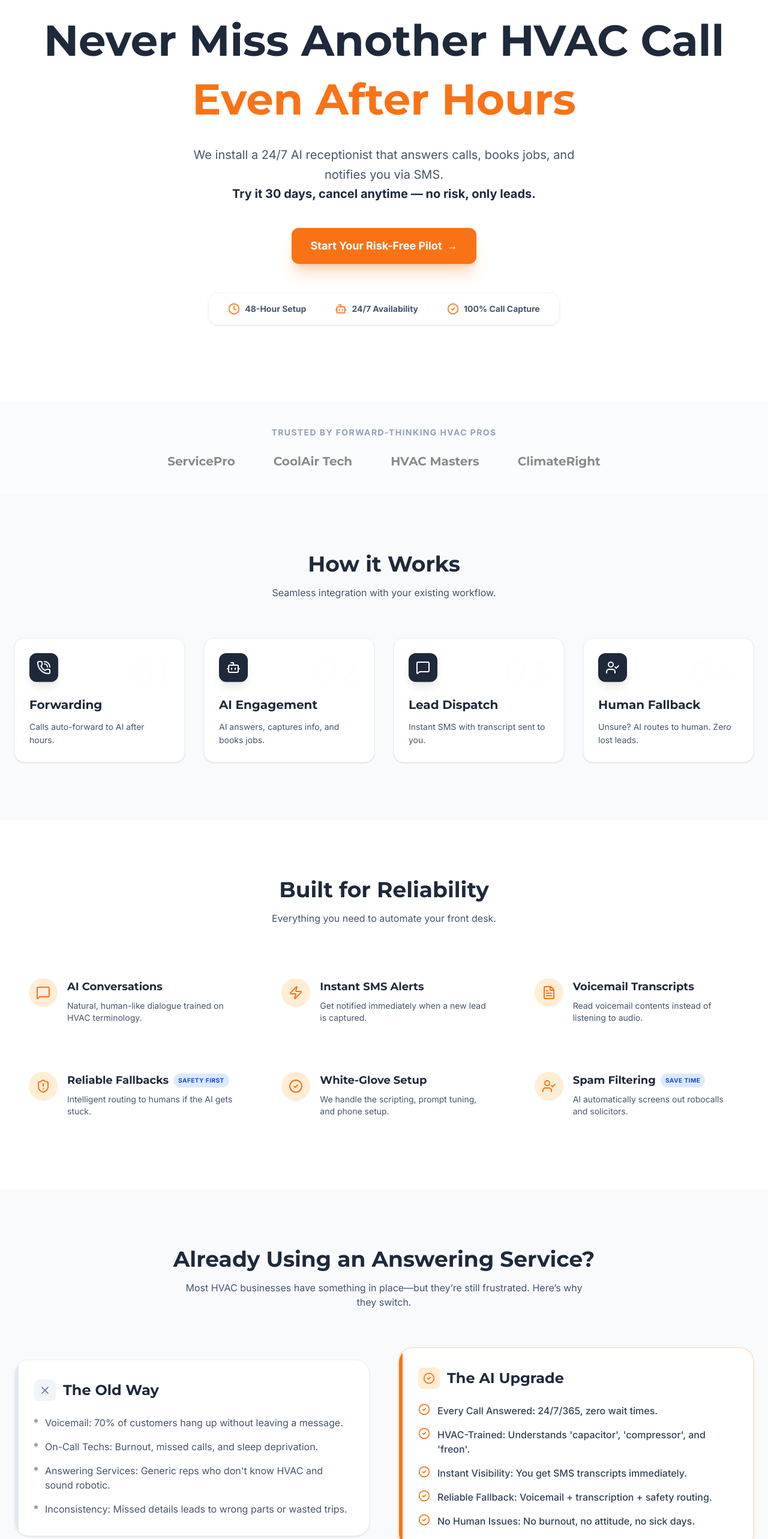
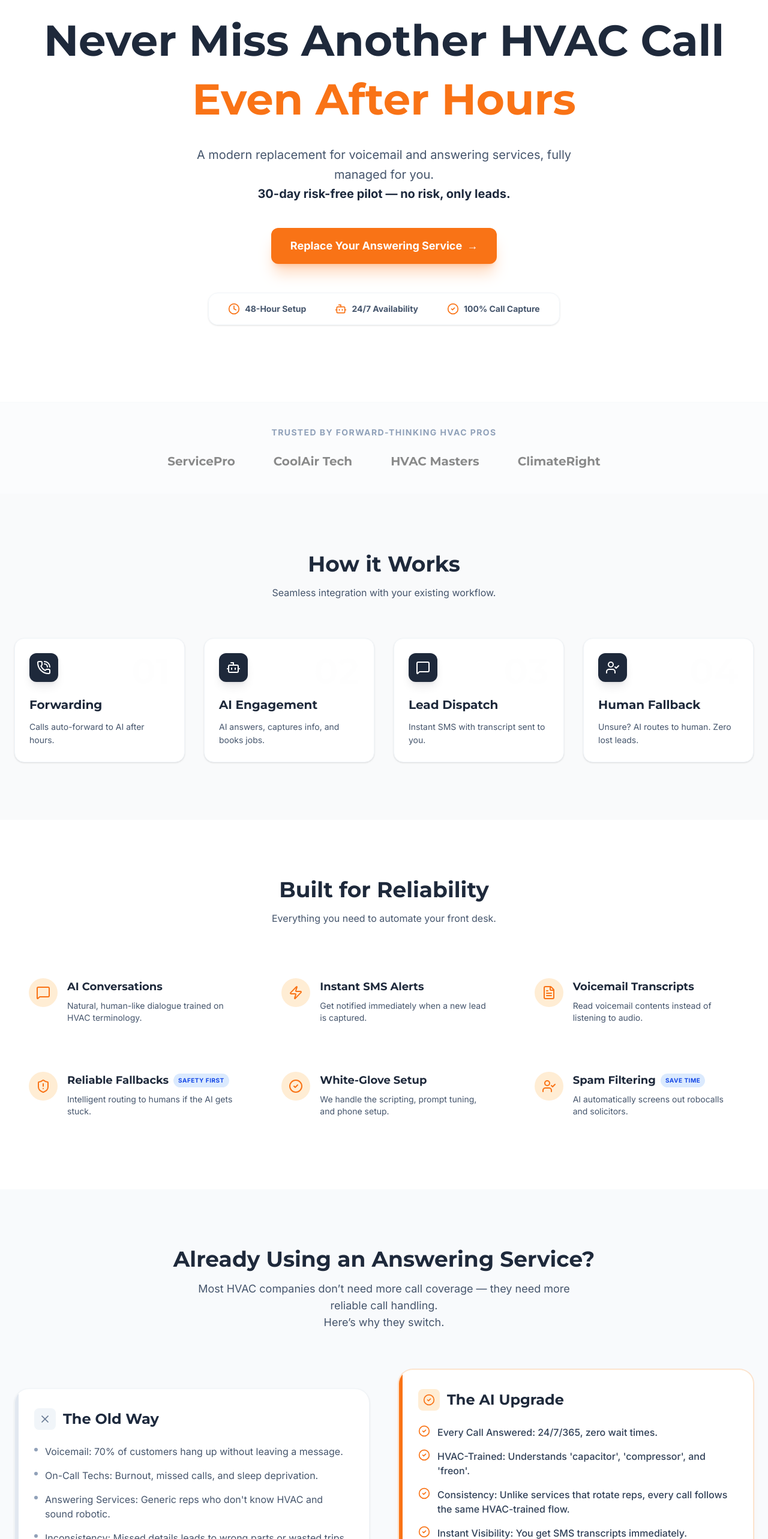
Before and after one commit to denegria/AI-Receptionist-Site, a Next.js app: page / in a window 1280 px wide. Shown: the part 234-2800 px from the top of the page at 60% size. Built offline with nearby package versions, Linux system fonts and the light colour scheme.

Commit message:
Sharpen copy and CTAs: Anchor switching frame and use decisive language

```diff
--- a/app/page.tsx
+++ b/app/page.tsx
@@ -115,14 +115,14 @@ export default function LandingPage() {
           Never Miss Another HVAC Call <span className="text-cta block mt-2">Even After Hours</span>
         </h1>
         <p className="text-lg md:text-xl text-slate-600 max-w-2xl mx-auto mb-10 leading-relaxed">
-          We install a 24/7 AI receptionist that answers calls, books jobs, and notifies you via SMS. <br className="hidden md:inline" />
-          <span className="font-bold text-slate-800">Try it 30 days, cancel anytime — no risk, only leads.</span>
+          A modern replacement for voicemail and answering services, fully managed for you. <br className="hidden md:inline" />
+          <span className="font-bold text-slate-800">30-day risk-free pilot — no risk, only leads.</span>
         </p>
 
         <div className="flex flex-col items-center gap-12">
           <div className="flex flex-col sm:flex-row gap-4 justify-center items-center w-full">
             <a href="#contact" className="w-full sm:w-auto bg-cta text-white px-8 py-4 rounded-xl font-bold text-lg hover:bg-orange-600 transition-all shadow-xl shadow-orange-500/25 flex items-center justify-center gap-2">
-              Start Your Risk-Free Pilot <span aria-hidden="true">→</span>
+              Replace Your Answering Service <span aria-hidden="true">→</span>
             </a>
           </div>
 
@@ -254,8 +254,9 @@ export default function LandingPage() {
         <div className="max-w-7xl mx-auto px-4 sm:px-6">
           <div className="text-center mb-16">
             <h2 className="font-headline text-3xl md:text-4xl font-bold mb-4">Already Using an Answering Service?</h2>
-            <p className="text-slate-600 max-w-2xl mx-auto">
-              Most HVAC businesses have something in place—but they’re still frustrated. Here’s why they switch.
+            <p className="text-slate-600 max-w-2xl mx-auto text-lg">
+              Most HVAC companies don’t need more call coverage — they need more reliable call handling. <br className="hidden md:inline" />
+              Here’s why they switch.
             </p>
           </div>
 
@@ -293,8 +294,8 @@ export default function LandingPage() {
                 {[
                   "Every Call Answered: 24/7/365, zero wait times.",
                   "HVAC-Trained: Understands 'capacitor', 'compressor', and 'freon'.",
+                  "Consistency: Unlike services that rotate reps, every call follows the same HVAC-trained flow.",
                   "Instant Visibility: You get SMS transcripts immediately.",
-                  "Reliable Fallback: Voicemail + transcription + safety routing.",
                   "No Human Issues: No burnout, no attitude, no sick days."
                 ].map((item, i) => (
                   <li key={i} className="flex items-start gap-3 text-slate-700 font-medium">
@@ -327,7 +328,7 @@ export default function LandingPage() {
 
             <div className="flex flex-col sm:flex-row justify-center gap-4">
               <a href="#contact" className="bg-cta text-white px-8 py-4 rounded-xl font-bold text-lg hover:bg-orange-600 transition-all shadow-xl shadow-orange-500/25">
-                Start Risk-Free Pilot
+                Replace Your Answering Service
               </a>
             </div>
             <p className="mt-6 text-slate-400 text-sm">
```
